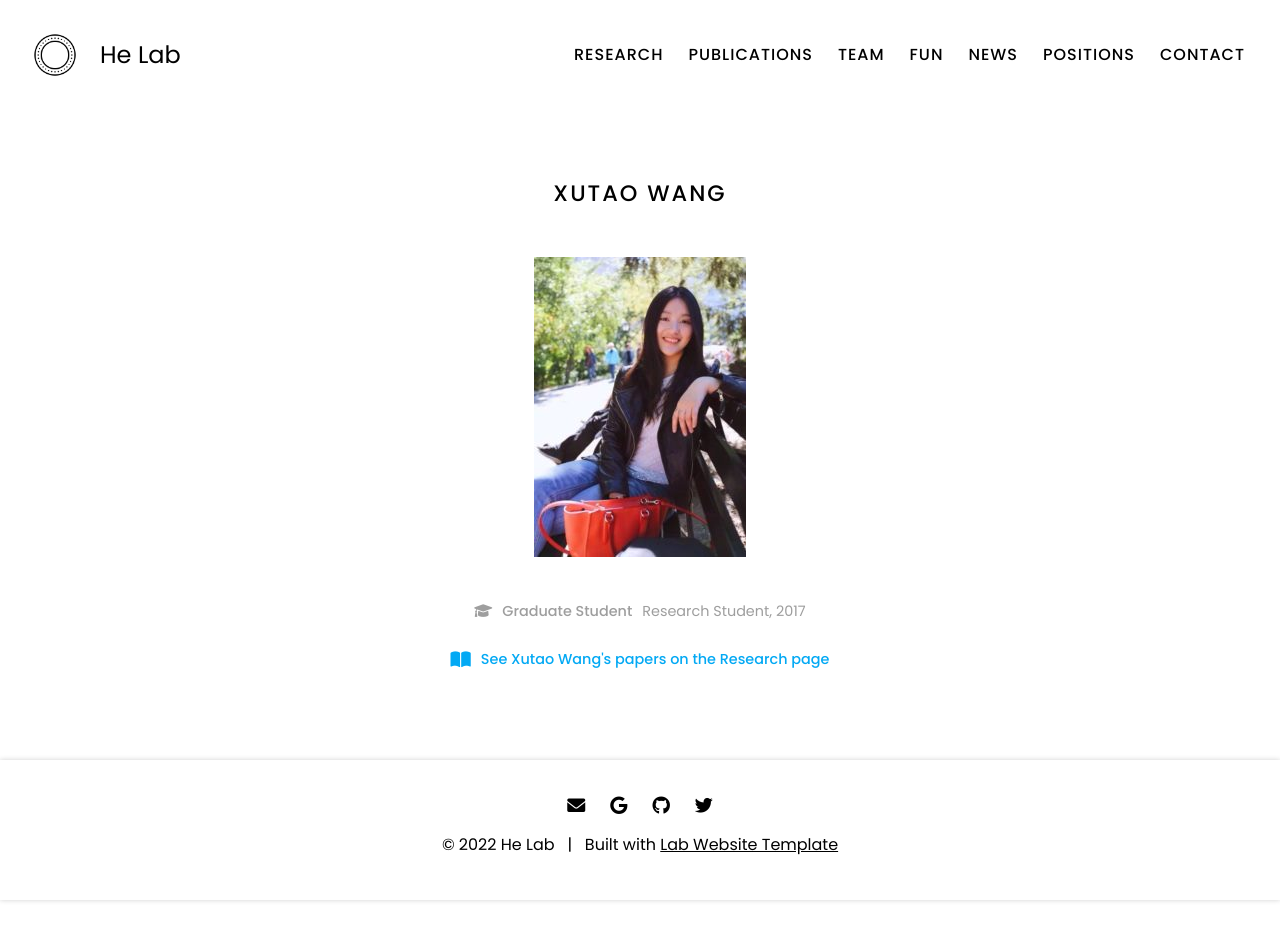
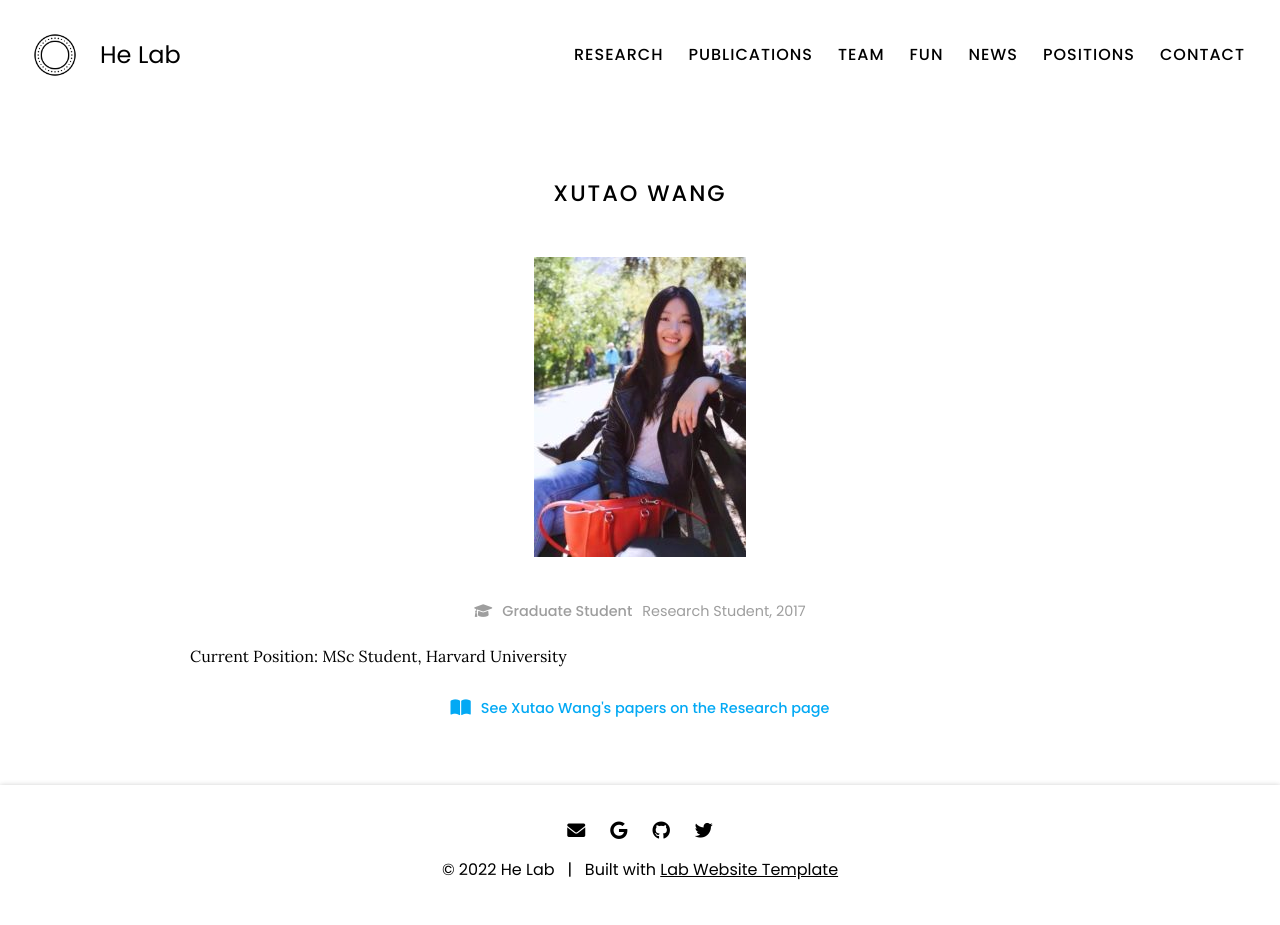
Before and after one commit to vivianschu/blue, a Jekyll site: the page built from _members/xutao-wang.md, in a window 1280 px wide. Built offline with Jekyll 4.4.1, drawn with Linux system fonts in a browser that asks for light colours; before the commit the page ends 900 px from its top, so only the background shows below that.

Commit message:
Update xutao-wang.md

```diff
--- a/_members/xutao-wang.md
+++ b/_members/xutao-wang.md
@@ -9,5 +9,6 @@ aliases:
   - X Wang
 links:
   email:
-current position: MSc Student, Harvard University
 ---
+
+Current Position: MSc Student, Harvard University
```
